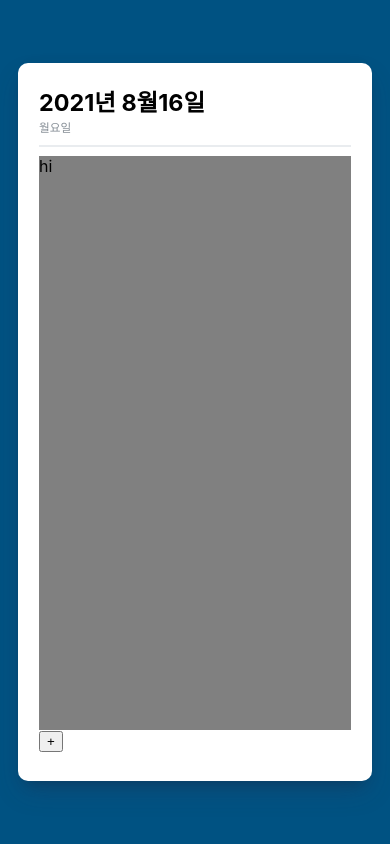
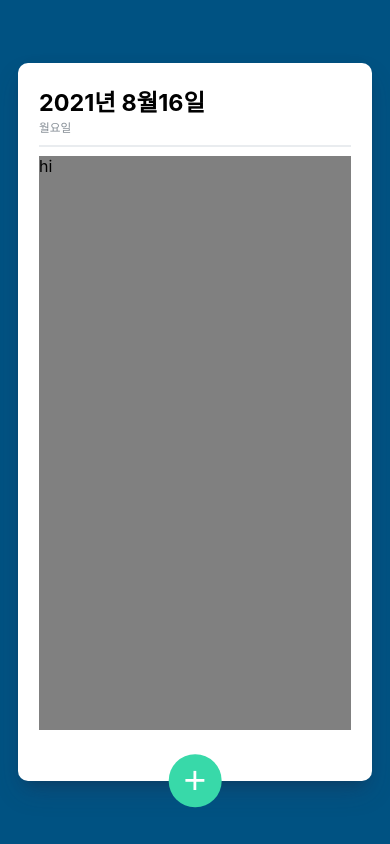
Before and after one commit to an2416/n-ppang, a React (Create React App) app: page / in a window 390 px wide. Built offline with nearby package versions, Linux system fonts and the light colour scheme.

Commit message:
modify css

```diff
--- a/src/components/ListView.css
+++ b/src/components/ListView.css
@@ -24,6 +24,36 @@
     border-bottom: 0.15rem solid #e9ecef;
     padding-bottom: 3%;
     margin-bottom: 3%;
+  }
+
+  #circleButton {
+    background: #38d9a9;
+    z-index: 5;
+    cursor: pointer;
+    width: 20vw;
+    height: 20vw;
+    display: block;
+    align-items: center;
+    justify-content: center;
+    font-size: 10vw;
+    position: absolute;
+    left: 50%;
+    bottom: 0px;
+    transform: translate(-50%, 50%);
+    color: white;
+    border-radius: 50%;
+    border: none;
+    outline: none;
+    display: flex;
+    align-items: center;
+    justify-content: center;
+  }
+
+  #circleButton:hover {
+    background: #63e6be;
+  }
+  #circleButton:active {
+    background: #20c997;
   }
 }
 
@@ -52,6 +82,36 @@
     border-bottom: 0.15rem solid #e9ecef;
     padding-bottom: 3%;
     margin-bottom: 3%;
+  }
+
+  #circleButton {
+    background: #38d9a9;
+    z-index: 5;
+    cursor: pointer;
+    width: 13.5vw;
+    height: 13.5vw;
+    display: block;
+    align-items: center;
+    justify-content: center;
+    font-size: 10vw;
+    position: absolute;
+    left: 50%;
+    bottom: 0px;
+    transform: translate(-50%, 50%);
+    color: white;
+    border-radius: 50%;
+    border: none;
+    outline: none;
+    display: flex;
+    align-items: center;
+    justify-content: center;
+  }
+
+  #circleButton:hover {
+    background: #63e6be;
+  }
+  #circleButton:active {
+    background: #20c997;
   }
 }
 
```
Also changed, not shown: package.json (+5 -3 lines), 1 other file (tests, documents, lock files or other folders).
